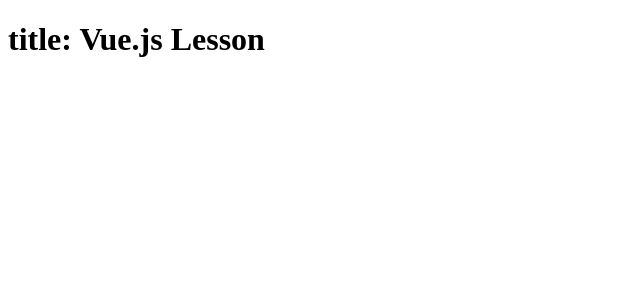
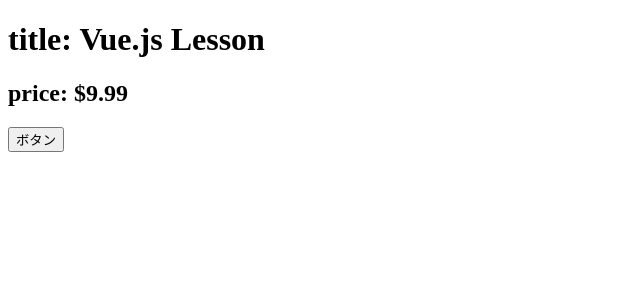
Before and after one commit to sagesaka/Vuejs_lesson, a Vue app: page / in a window 1280 px wide. Shown: the top 300 px of the page, without its empty margins (0-640 px from the left). Built offline with nearby package versions, Linux system fonts and the light colour scheme.

Commit message:
ref()関数について理解

```diff
--- a/src/components/Lesson.vue
+++ b/src/components/Lesson.vue
@@ -1,7 +1,20 @@
 <script setup>
+import { ref } from 'vue'
 const title = 'Vue.js Lesson'
+let price = ref(9.99)
+
+function increment() {
+  price.value += 1
+  console.log(price)
+}
 </script>
 
 <template>
   <h1>title: {{ title }}</h1>
+  <h2>price: ${{ price }}</h2>
+
+  <button @click="increment">ボタン</button>
 </template>
+
+<!--<template>タグ内はrefオブジェクトを認識してくれるので、{{}}内には.valueをつけない
+  <script>タグ内には.valueをつける！-->
```
